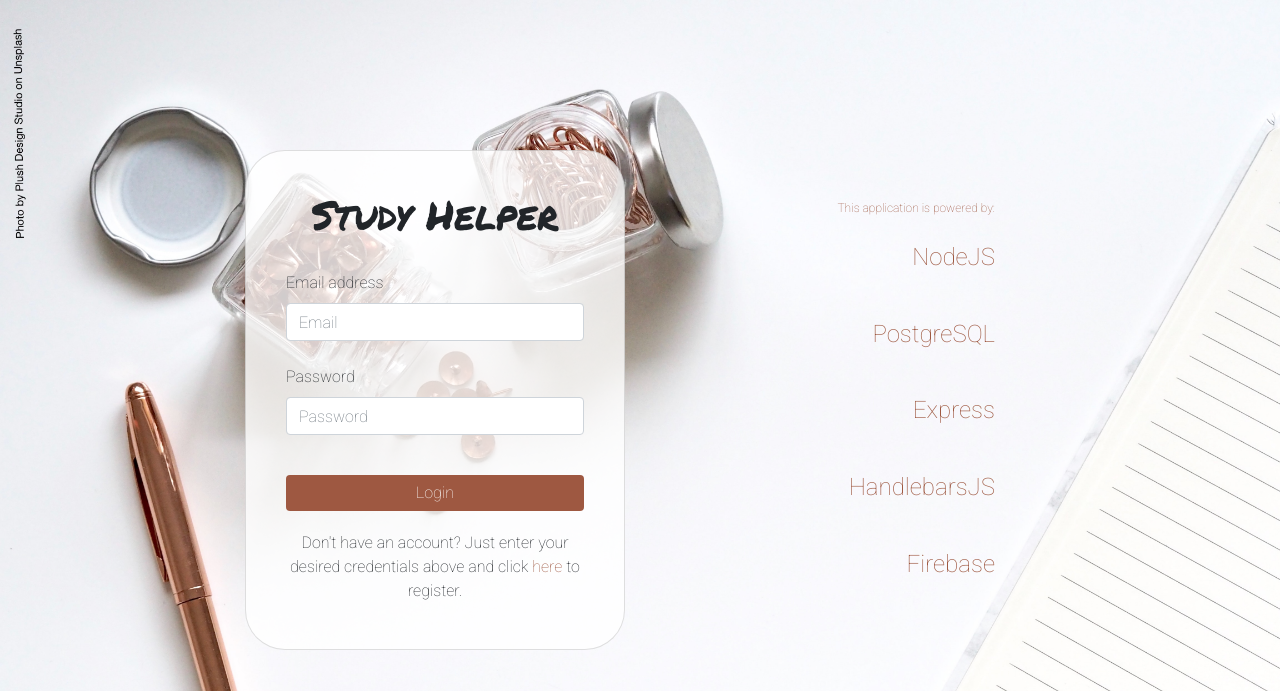
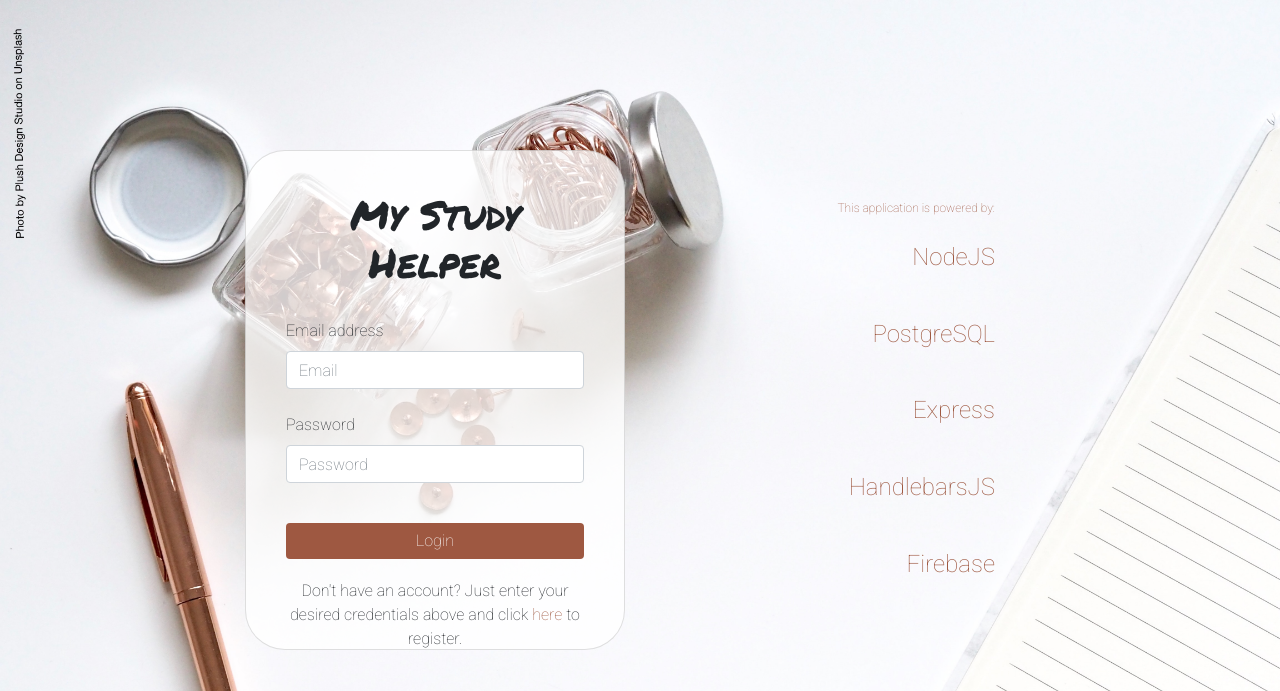
Before and after one commit to cafeamericano/myStudyHelper, a Node server app: page / in a window 1280 px wide. Shown: the top 691 px of the page. Run offline with Node 20, Linux system fonts and the light colour scheme; some libraries are stand-ins or nearby versions.

Commit message:
Renamed from Study Helper to My Study Helper

```diff
--- a/app.js
+++ b/app.js
@@ -5,7 +5,6 @@ let port = process.env.PORT || 5500
 //REQUIREMENTS================================================================
 
 var express = require('express')
-var mysql = require('mysql')
 var bodyParser = require('body-parser')
 var app = express()
 var firebase = require('firebase/app');
@@ -16,7 +15,7 @@ require('firebase/auth');
 
 const { Client } = require('pg');
 
-//DEFINE MYSQL DATABASE================================================================
+//DEFINE POSTGRES DATABASE================================================================
 
 const client = new Client({
     connectionString: process.env.DATABASE_URL,
@@ -58,7 +57,7 @@ let createTableQuery = `
         )`;
 
 //Sample query definition
-let sampleEntryQuery = `INSERT INTO entriespool (user_id, date, hours, comments, proglang) VALUES ('KY7oixFsV9cNaTy0HhHoB3CsdJz2', '2019-06-22', 3, 'samplerecord', 'JavaScript');`
+let sampleEntryQuery = `INSERT INTO entriespool (user_id, date, hours, comments, proglang) VALUES ('firebaseuseridgoeshere', '2019-06-22', 3, 'samplerecord', 'JavaScript');`
 
 // //Create table
 // client.query(createTableQuery, (err, res) => {
@@ -71,12 +70,6 @@ let sampleEntryQuery = `INSERT INTO entriespool (user_id, date, hours, comments,
 //     if (err) throw err;
 //     //client.end();
 // });
-
-//Select data
-client.query(`SELECT * FROM entriespool`, (err, res) => {
-    if (err) throw err;
-    //client.end();
-});
 
 //ROUTES================================================================
 
--- a/package.json
+++ b/package.json
@@ -1,5 +1,5 @@
 {
-  "name": "studyhelper",
+  "name": "mystudyhelper",
   "version": "1.0.0",
   "description": "",
   "main": "app.js",
--- a/views/layouts/standard.handlebars
+++ b/views/layouts/standard.handlebars
@@ -5,7 +5,7 @@
     <meta charset="UTF-8">
     <meta name="viewport" content="width=device-width, initial-scale=1.0">
     <meta http-equiv="X-UA-Compatible" content="ie=edge">
-    <title>studyHelper</title>
+    <title>My Study Helper</title>
 
     <!--Bootstrap-->
     <link rel="stylesheet" href="https://stackpath.bootstrapcdn.com/bootstrap/4.3.1/css/bootstrap.min.css"
--- a/views/login.handlebars
+++ b/views/login.handlebars
@@ -10,7 +10,7 @@
                 <form id='loginForm'>
                     <div class='form-group'>
                         <div style="position: relative">
-                            <h1 style="width: 100%; text-align: center; font-family: 'Permanent Marker', cursive;">Study
+                            <h1 style="width: 100%; text-align: center; font-family: 'Permanent Marker', cursive;">My Study
                                 Helper</h1>
                             <br>
                             <!-- <img src='splash.png' width="100%"> -->
```
Also changed, not shown: README.md, 1 other file.
